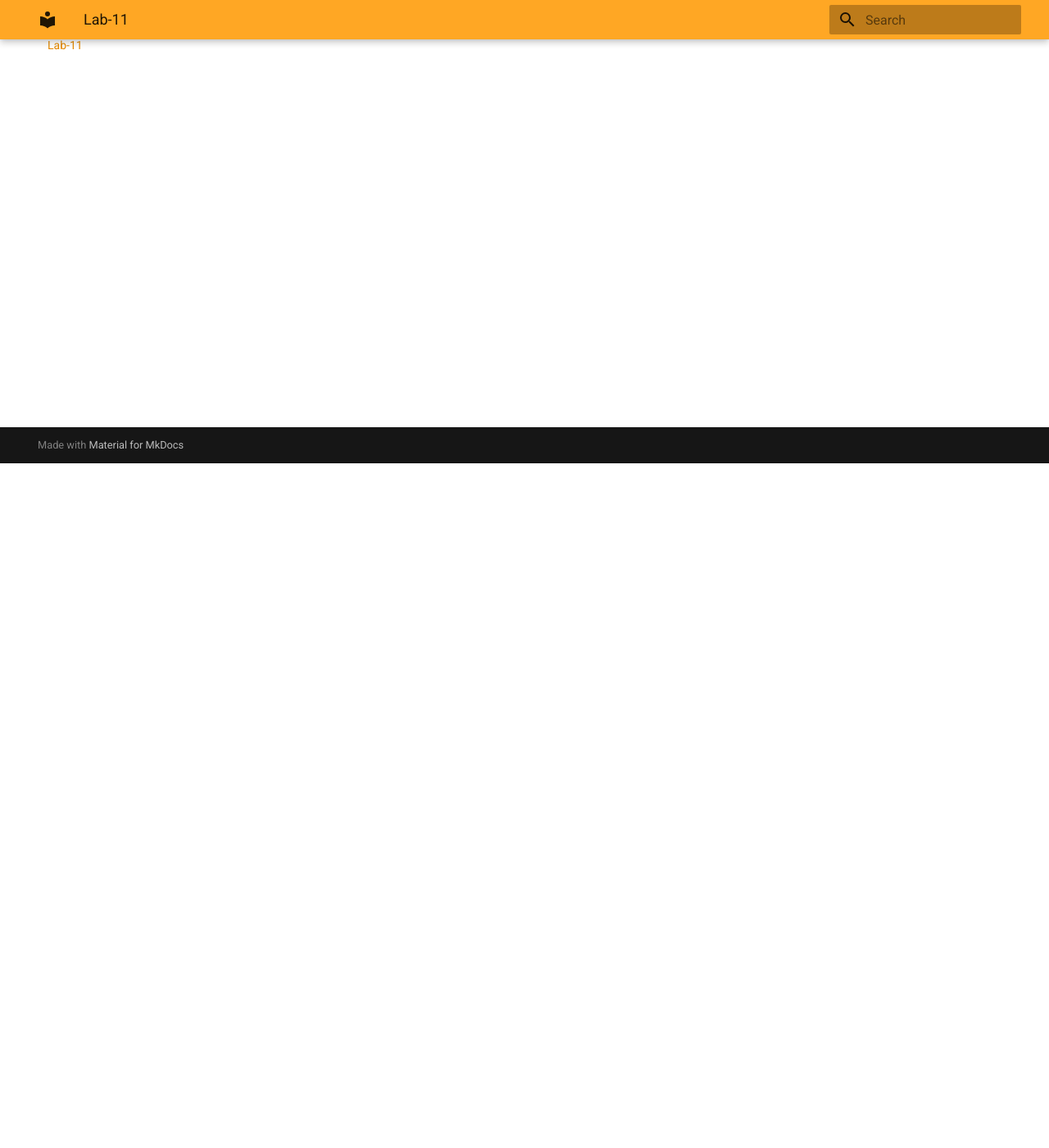
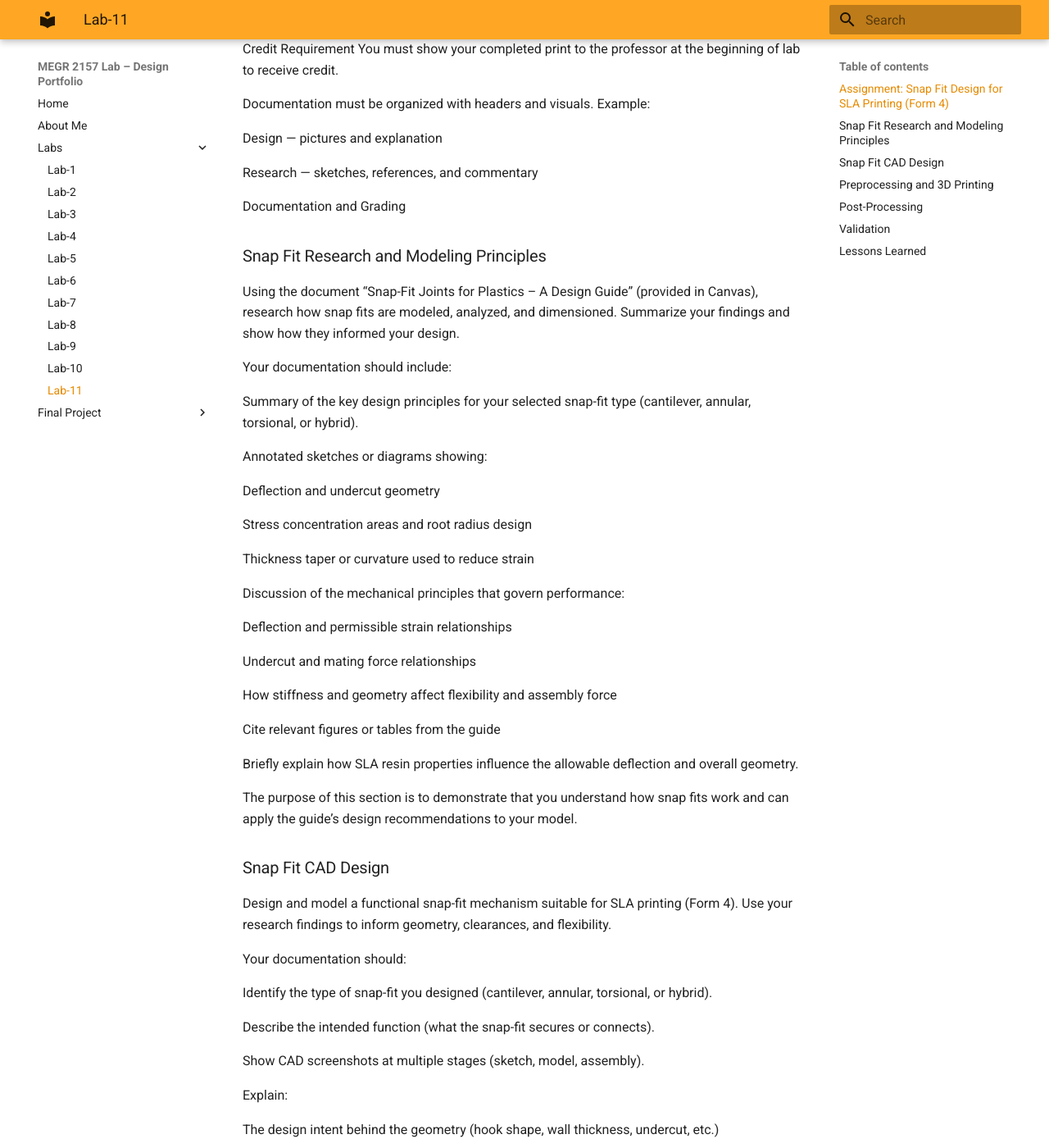
Before and after one commit to seaberr/MMEGR-2156-7-lab-template-seaber, an MkDocs documentation site: the page built from docs/Labs/L11/index.md, in a window 1280 px wide and 1400 px high, scrolled down 835 px. Shown: the whole window at 82% size. Built offline with MkDocs 1.6.1 and Material for MkDocs 9.7.7, drawn with Linux system fonts in a browser that asks for light colours; some of the changed text lies outside the part shown.

Commit message:
Add Lab 11 instructions for Snap Fit Design
Added detailed instructions and requirements for Lab 11 focused on Snap Fit Design for SLA Printing, including objectives, documentation guidelines, and validation criteria.

```diff
--- a/docs/Labs/L11/index.md
+++ b/docs/Labs/L11/index.md
@@ -1,2 +1,159 @@
 ![MEGR 2156-7 Title](MEES_Logo_Standard.png)
 # Lab 11 – Snap Fit Design for SLA Printing (Form 4)
+### Assignment: Snap Fit Design for SLA Printing (Form 4)
+Objective
+Design and 3D print a small artifact composed of two or more parts that snap together using the Form 4 SLA printer.
+The goal is to design, test, and document a functional snap fit while understanding how material properties, tolerances, and printer settings affect assembly performance and durability.
+
+You may design any small artifact, provided that:
+
+It demonstrates a working snap fit between two or more components.
+
+It is not just a plain test block; the design must be creative and/or useful (e.g., a small enclosure, clip, latch, hinge, or functional connector).
+
+2–3 student projects will share one build plate.
+
+Credit Requirement
+You must show your completed print to the professor at the beginning of lab to receive credit.
+
+Documentation must be organized with headers and visuals.
+Example:
+
+Design — pictures and explanation
+
+Research — sketches, references, and commentary
+
+Documentation and Grading
+### Snap Fit Research and Modeling Principles
+Using the document “Snap-Fit Joints for Plastics – A Design Guide” (provided in Canvas), research how snap fits are modeled, analyzed, and dimensioned. Summarize your findings and show how they informed your design.
+
+Your documentation should include:
+
+Summary of the key design principles for your selected snap-fit type (cantilever, annular, torsional, or hybrid).
+
+Annotated sketches or diagrams showing:
+
+Deflection and undercut geometry
+
+Stress concentration areas and root radius design
+
+Thickness taper or curvature used to reduce strain
+
+Discussion of the mechanical principles that govern performance:
+
+Deflection and permissible strain relationships
+
+Undercut and mating force relationships
+
+How stiffness and geometry affect flexibility and assembly force
+
+Cite relevant figures or tables from the guide
+
+Briefly explain how SLA resin properties influence the allowable deflection and overall geometry.
+
+The purpose of this section is to demonstrate that you understand how snap fits work and can apply the guide’s design recommendations to your model.
+
+### Snap Fit CAD Design
+Design and model a functional snap-fit mechanism suitable for SLA printing (Form 4).
+Use your research findings to inform geometry, clearances, and flexibility.
+
+Your documentation should:
+
+Identify the type of snap-fit you designed (cantilever, annular, torsional, or hybrid).
+
+Describe the intended function (what the snap-fit secures or connects).
+
+Show CAD screenshots at multiple stages (sketch, model, assembly).
+
+Explain:
+
+The design intent behind the geometry (hook shape, wall thickness, undercut, etc.)
+
+How you implemented the principles from the Snap-Fit Design Guide to control stress and deflection
+
+Any iterations or adjustments made to balance printability, flexibility, and strength
+
+How the design supports separable or non-separable assembly
+
+Include exploded and assembled CAD views clearly showing engagement and motion.
+
+⚠️ Important: You will not receive credit for a simple hole-and-shaft connection or generic test block.
+Your design must be creative and/or useful—a clip, lid, latch, housing, or other mechanism that demonstrates a true snap-fit in a real-world context.
+
+### Preprocessing and 3D Printing
+Document the setup and slicing process in PreForm:
+
+Machine name and resin used
+
+Build orientation and reasoning
+
+Layout on the build plate (2–3 student parts per plate)
+
+Support strategy, wall thickness, and resolution settings
+
+Whether the design is isotropic or anisotropic, and why
+
+Clearance used for the snap fit engagement
+
+Slicer settings and screenshot showing print details
+
+Layer height, print time, and build volume
+
+### Post-Processing
+Take photos of the wash, cure, and support removal stages.
+
+Record methods and timing for each step.
+
+Comment on:
+
+How the curing process affected flexibility or fit
+
+The mechanical differences between SLA and PLA (FDM) parts
+
+Surface finish and dimensional precision
+
+### Validation
+Test the snap fit in class.
+
+Document:
+
+Does the snap engage securely?
+
+Is the fit too tight or too loose?
+
+Were adjustments needed to achieve the ideal fit?
+
+Include photos or a short video of the assembled artifact.
+
+Credit requires a functional and well-designed snap fit, not merely a printed geometry that presses together.
+
+### Lessons Learned
+Reflect on the entire process:
+
+What challenges arose designing for resin flexibility and clearance?
+
+What did you learn about SLA tolerances and print orientation?
+
+How do SLA snap fits differ from FDM snap fits?
+
+Comment on cost, time, and resources used from start to finish.
+
+Submission Requirements
+Your submission must include clearly labeled sections:
+
+Snap-fit Research
+Design
+
+Preprocessing
+
+Post-Processing
+
+Validation
+
+Lessons Learned
+
+To receive full credit:
+
+You must show your printed artifact at the beginning of lab.
+
+Documentation must include images, explanations, and measured details that demonstrate your understanding of snap fit design.
```
